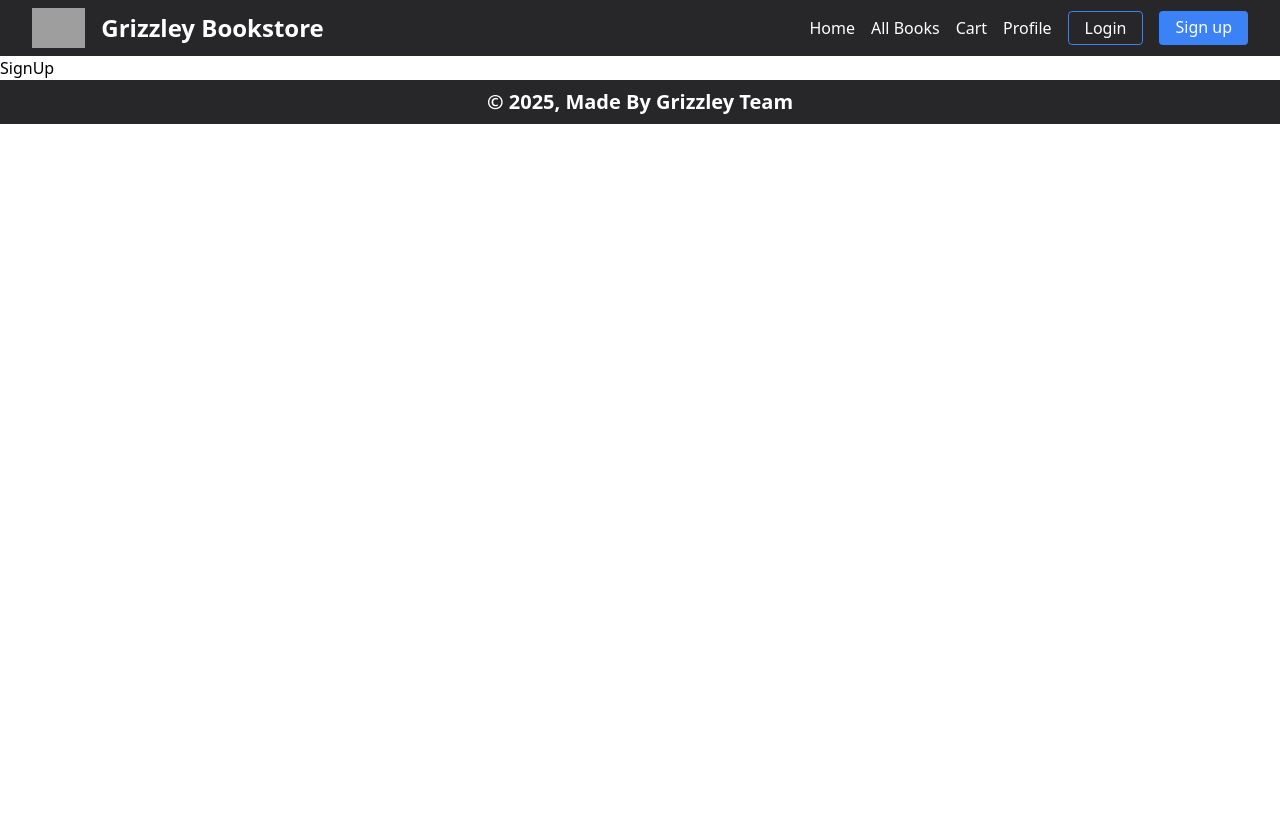
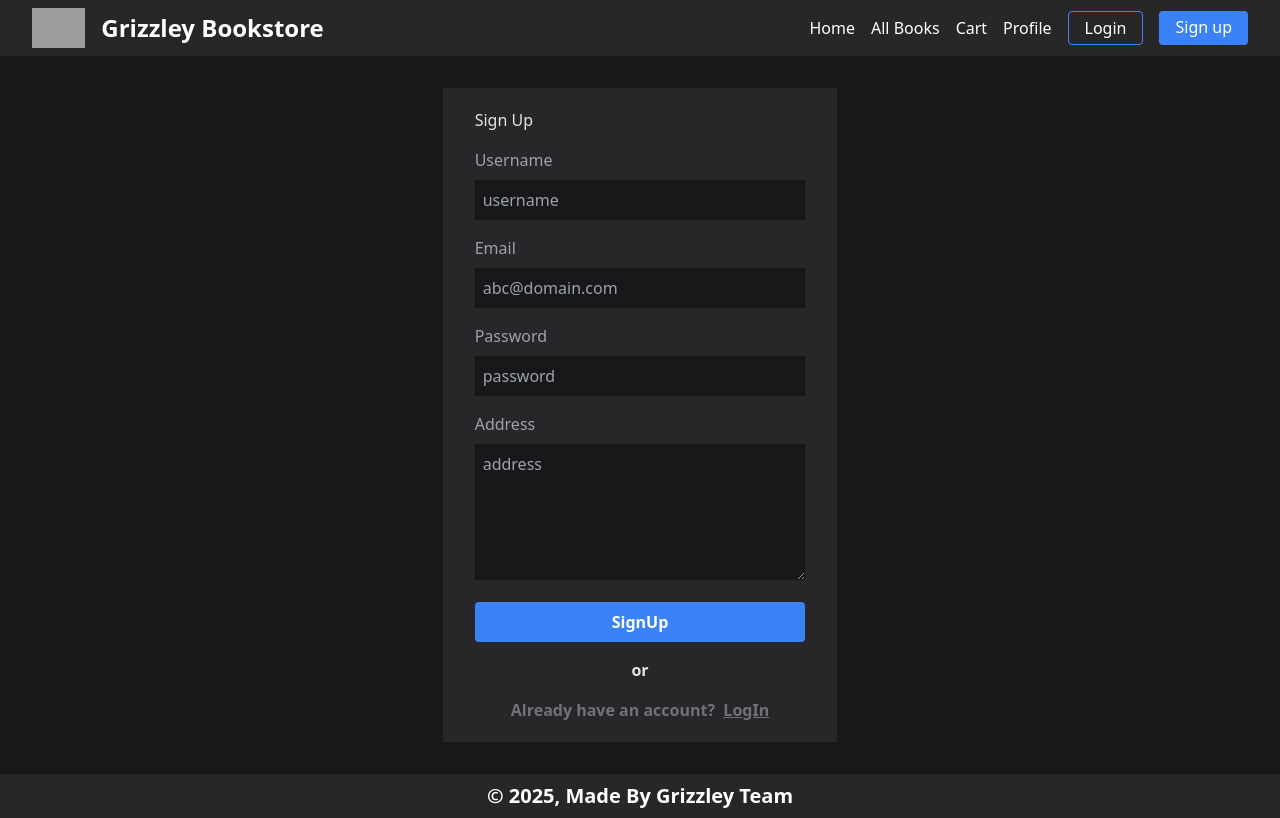
Before and after one commit to Jeshan26/ReadersChoiceBooks, a React (Vite) app in the folder frontend/: page /SignUp in a window 1280 px wide. Built offline with nearby package versions, Linux system fonts and the light colour scheme; grey boxes are pictures that could not be loaded.

Commit message:
Added signup html page

```diff
--- a/frontend/src/pages/SignUp.jsx
+++ b/frontend/src/pages/SignUp.jsx
@@ -1,8 +1,77 @@
-import React from 'react'
+import React from 'react';
+import {Link} from "react-router-dom";
 
 function SignUp() {
   return (
-    <div>SignUp</div>
+    <div className="h-auto bg-zinc-900 px-12 py-8 flex items-center justify-center">
+    <div className="bg-zinc-800 rounded-1g px-8 py-5 w-full md:w-3/6 lg:w-2/6">
+       <p className="text-zinc-200 text-x1">Sign Up</p>
+       <div className="mt-4">
+          <div>
+             <label htmlFor="" className="text-zinc-400">
+             Username
+             </label>
+             <input
+                type="text"
+                className="w-full mt-2 bg-zinc-900 text-zinc-100 p-2 outline-none"
+                placeholder="username"
+                name="username"
+                required
+                />
+          </div>
+          <div className="mt-4">
+             <label htmlFor="" className="text-zinc-400">
+             Email
+             </label>
+             <input
+                type='text'
+                className='w-full mt-2 bg-zinc-900 text-zinc-100 p-2 outline-none'
+                placeholder='abc@domain.com'
+                name='email'
+                required
+                />
+          </div>
+          <div className="mt-4">
+             <label htmlFor="" className="text-zinc-400">
+             Password
+             </label>
+             <input
+                type='password'
+                className='w-full mt-2 bg-zinc-900 text-zinc-100 p-2 outline-none'
+                placeholder='password'
+                name='password'
+                required
+                />
+          </div>
+          <div className="mt-4">
+             <label htmlFor="" className="text-zinc-400">
+             Address
+             </label>
+             <textarea
+                className='w-full mt-2 bg-zinc-900 text-zinc-100 p-2 outline-none'
+                rows="5"
+                placeholder='address'
+                name='address'
+                required
+                />
+          </div>
+          <div className="mt-4">
+             <button className="w-full bg-blue-500 text-white font-semibold py-2 rounded hover:text-blue-200">
+             SignUp
+             </button>
+          </div>
+          <p className='flex mt-4 items-center justify-center text-zinc-200 font-semibold'>
+             or
+          </p>
+          <p className='flex mt-4 items-center justify-center text-zinc-500 font-semibold'>
+             Already have an account? &nbsp;
+             <Link to="/login" className='hover:text-blue-500'>
+             <u>LogIn</u>
+             </Link>
+          </p>
+       </div>
+    </div>
+ </div>
   )
 }
 
```
